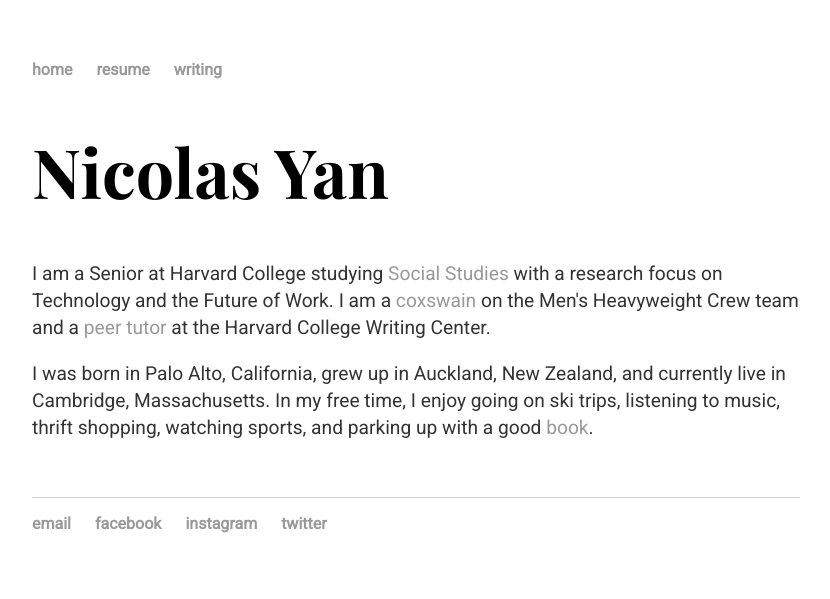
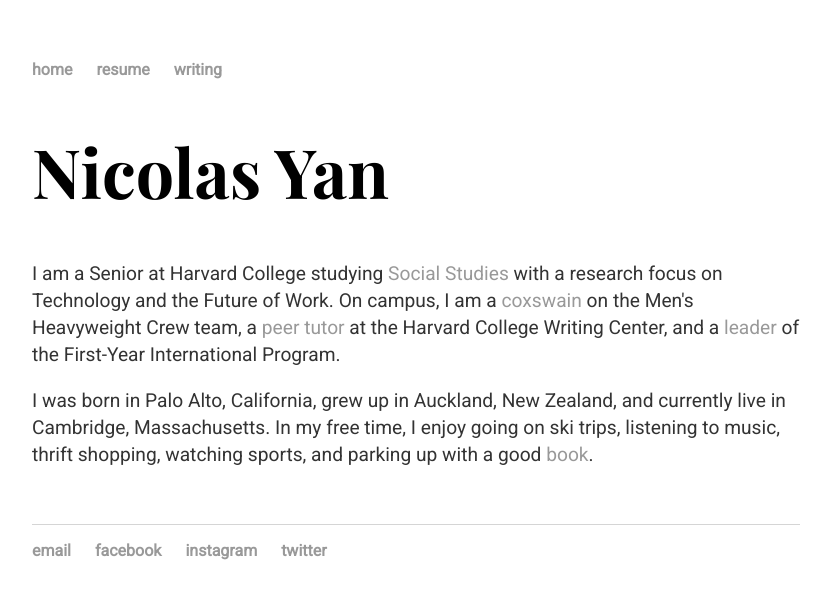
Before and after one commit to nicolas-yan/nicolas-yan.github.io, a Jekyll site: the page built from index.html, in a window 1280 px wide. Shown: the top 599 px of the page, without its empty margins (224-1054 px from the left). Built offline with Jekyll 4.4.1, drawn with Linux system fonts in a browser that asks for light colours.

Commit message:
Update index.html

```diff
--- a/index.html
+++ b/index.html
@@ -4,7 +4,7 @@
 ---
 <div class="blurb">
 	<h1>Nicolas Yan</h1>
-	<p>I am a Senior at Harvard College studying <a href="https://socialstudies.fas.harvard.edu/">Social Studies</a> with a research focus on Technology and the Future of Work. I am a <a href="https://gocrimson.com/sports/mcrew-hw/2019-20/bios/yan_nicolas_y7ex">coxswain</a> on the Men's Heavyweight Crew team and a <a href="https://writingcenter.fas.harvard.edu/">peer tutor</a> at the Harvard College Writing Center.</p>
+	<p>I am a Senior at Harvard College studying <a href="https://socialstudies.fas.harvard.edu/">Social Studies</a> with a research focus on Technology and the Future of Work. On campus, I am a <a href="https://gocrimson.com/sports/mcrew-hw/2019-20/bios/yan_nicolas_y7ex">coxswain</a> on the Men's Heavyweight Crew team, a <a href="https://writingcenter.fas.harvard.edu/">peer tutor</a> at the Harvard College Writing Center, and a <a href="https://fip-fas.harvard.edu/nicolas-yan">leader</a> of the First-Year International Program.</p>
 	<p>I was born in Palo Alto, California, grew up in Auckland, New Zealand, and currently live in Cambridge, Massachusetts. In my free time, I enjoy going on ski trips, listening to music, thrift shopping, watching sports, and parking up with a good <a href="https://www.goodreads.com/user/show/44310786-nicolas-yan">book</a>.</p>
 	<br>
 	<br>
```
